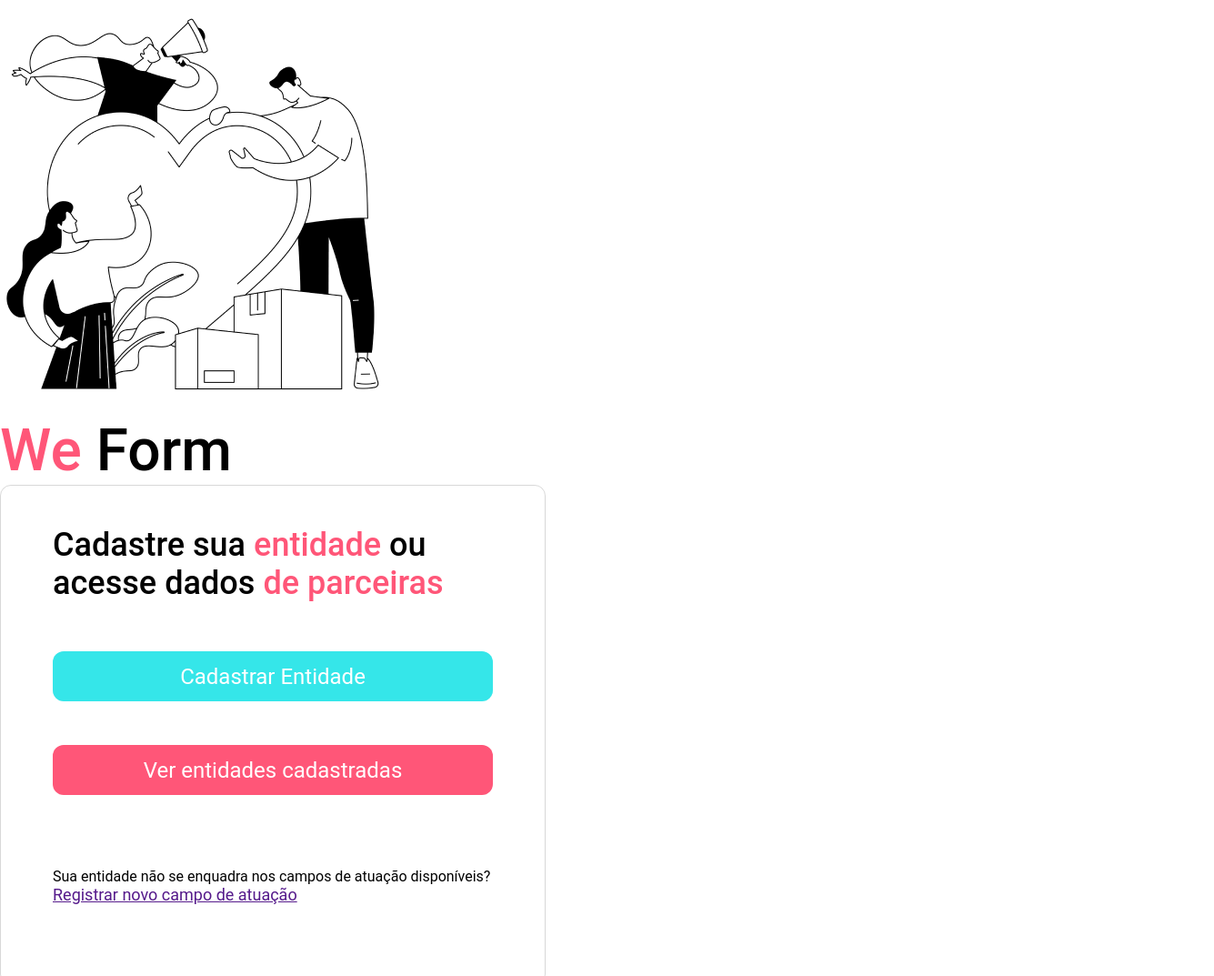
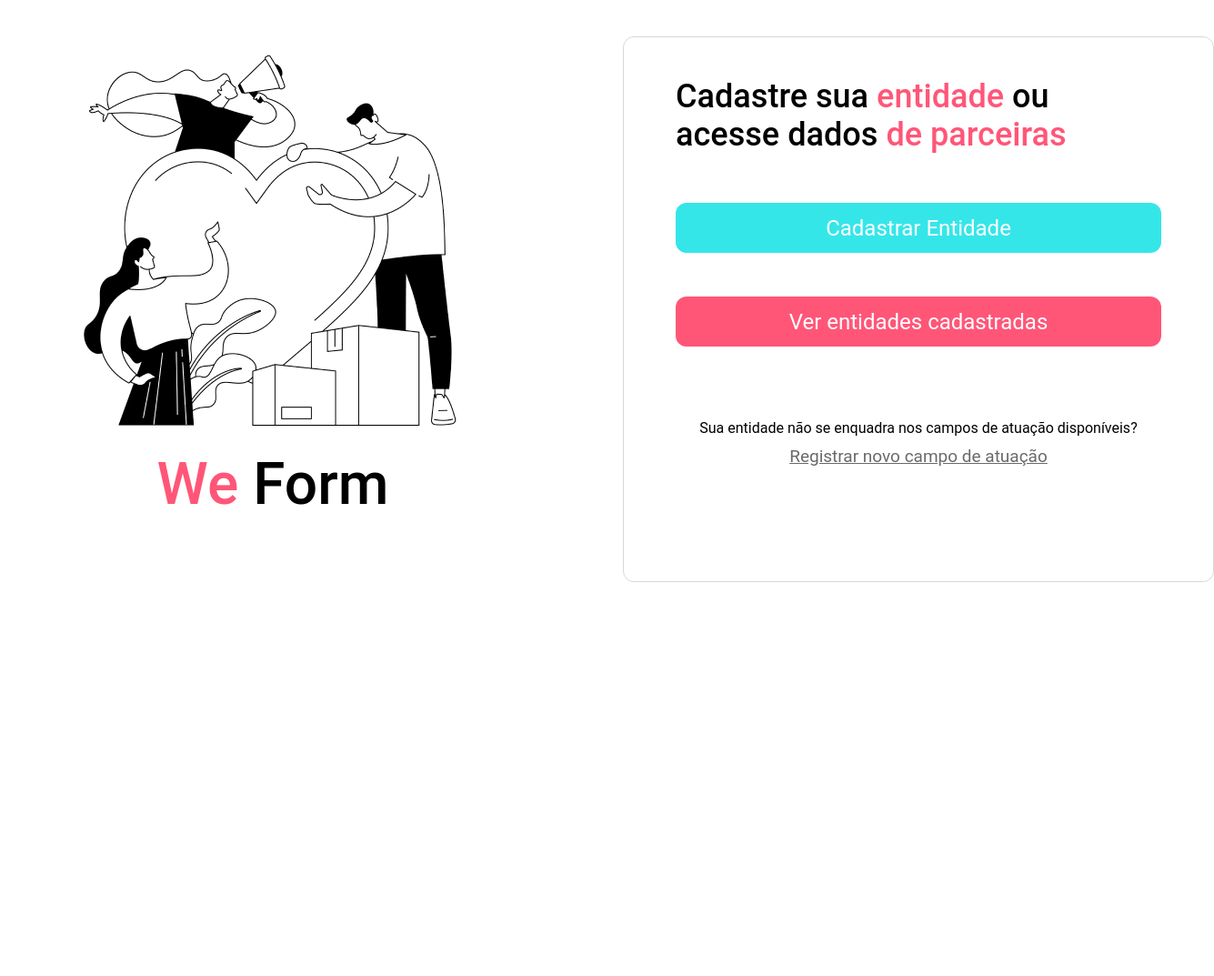
Before and after one commit to gabrielymorais/ProjetoCSS-bootcamp, a plain HTML site: page index.html in a window 1280 px wide. Shown: the top 1073 px of the page at 91% size, 1335 px wide, since content can reach past the window. After the commit the page ends 800 px from the top, so only its background shows below. Drawn offline with Linux system fonts and the light colour scheme.

Commit message:
Posicionando elementos na tela

```diff
--- a/style.css
+++ b/style.css
@@ -8,21 +8,46 @@
     font-size: 62.5%;
 }
 body{
+    margin-top: 4rem;
     font-family: 'Roboto',sans-serif;
     font-size: 1.4rem;
 }
+
+.content{
+    display: grid;
+    grid-template-areas:
+        ". hero .form ."
+        ". hero . form ."
+        ". . . . ."
+    ;
+    gap: 8.5rem;
+}
+
+aside{
+    grid-area: hero;
+    display: flex;
+    flex-direction: column;
+    justify-self: center;
+}
+
+main{
+    grid-area: form;
+}
+
+
 aside h1{
     font-size: 64px;
     font-weight: 500;
     line-height: 75px;
+    text-align: center;
 }
 aside h1 span, main h2 span{
     color: #ff5678;
 }
 
 main{
-    width: 60rem;
-    height: 55rem;
+    width: 65rem;
+    height: 60rem;
     border: 1px solid rgba(0, 0, 0, 0.151);
     padding: 4.4rem 5.7rem;
     border-radius: 1.2rem;
@@ -57,8 +82,12 @@ main .actions a + a{
 main footer p{
     font-size: 1.6rem;
     margin-top: 8rem;
+    text-align: center;
 }
 main footer a{
     margin-top: 1rem;
-    font-size: 1.8rem;
+    font-size: 1.9rem;
+    color: #00000096;
+    display: block;
+    text-align: center;
 }
```
Also changed, not shown: index.html (line endings or trailing spaces).
